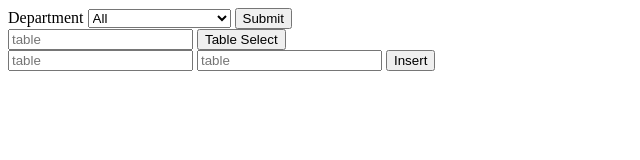
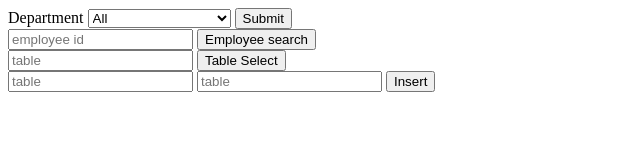
Before and after one commit to ci0cc0lat0/NodeDatabaseDemo, a website: page public/index.html in a window 1280 px wide. Shown: the whole page, without its empty margins (0-640 px from the left). Drawn offline with Linux system fonts and the light colour scheme.

Commit message:
added employee button

```diff
--- a/public/index.html
+++ b/public/index.html
@@ -22,7 +22,10 @@
       </select>
       <input type="submit" value="Submit" onclick="selectDep()" />
 </form>
-
+        </div>
+        <div>
+            <input type="text" placeholder="employee id" id="employee-input">
+            <button type="button" id="employee-button" onclick="employeeSelect()">Employee search</button>
         </div>
         <div>
             <input type="text" placeholder="table" id="table-input">
```
